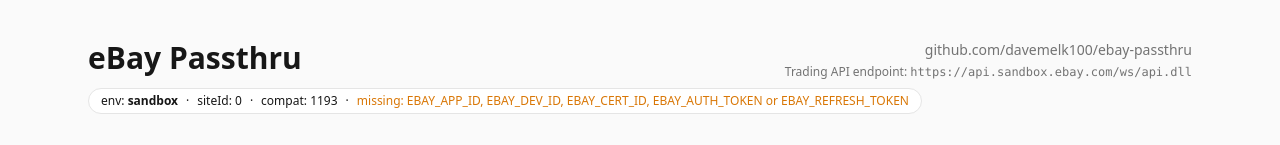
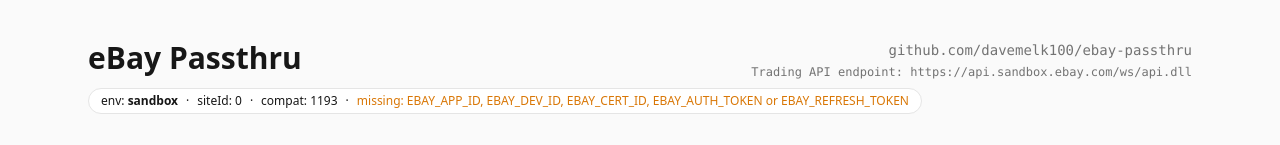
Before and after one commit to davemelk100/ebay-passthru, a Next.js app: page / in a window 1280 px wide. Shown: the top 145 px of the page. Built offline with nearby package versions, Linux system fonts and the light colour scheme.

Commit message:
Use system monospace stack for GitHub link + Trading endpoint
Co-Authored-By: Claude Opus 4.7 (1M context) <noreply@anthropic.com>

```diff
--- a/app/page.tsx
+++ b/app/page.tsx
@@ -25,12 +25,12 @@ export default function Home() {
               href="https://github.com/davemelk100/ebay-passthru"
               target="_blank"
               rel="noreferrer"
-              className="text-sm text-neutral-500 hover:text-neutral-700 hover:underline dark:hover:text-neutral-200"
+              className="font-mono text-sm text-neutral-500 hover:text-neutral-700 hover:underline dark:hover:text-neutral-200"
             >
               github.com/davemelk100/ebay-passthru
             </a>
-            <span className="mt-1 text-xs text-neutral-500">
-              Trading API endpoint: <code>{endpoint}</code>
+            <span className="mt-1 font-mono text-xs text-neutral-500">
+              Trading API endpoint: {endpoint}
             </span>
           </div>
         </div>
```
